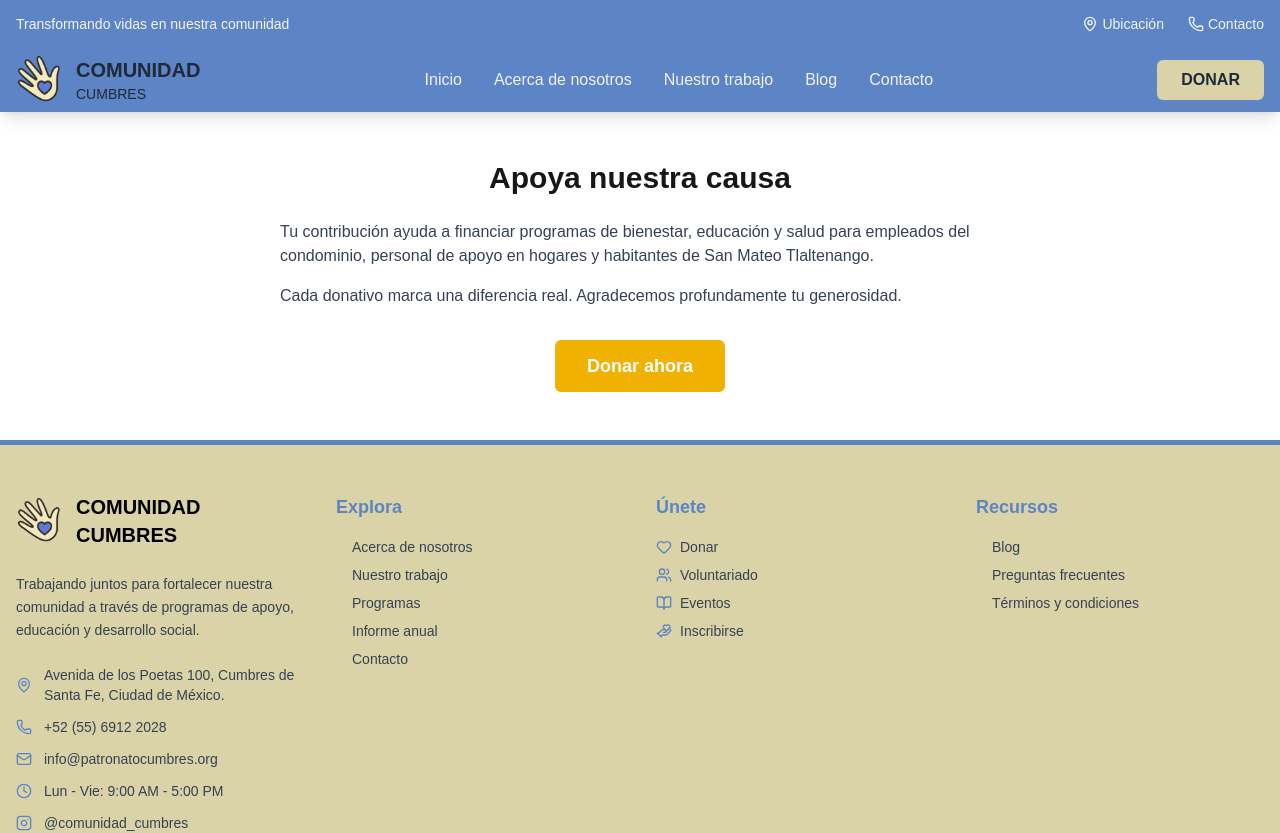
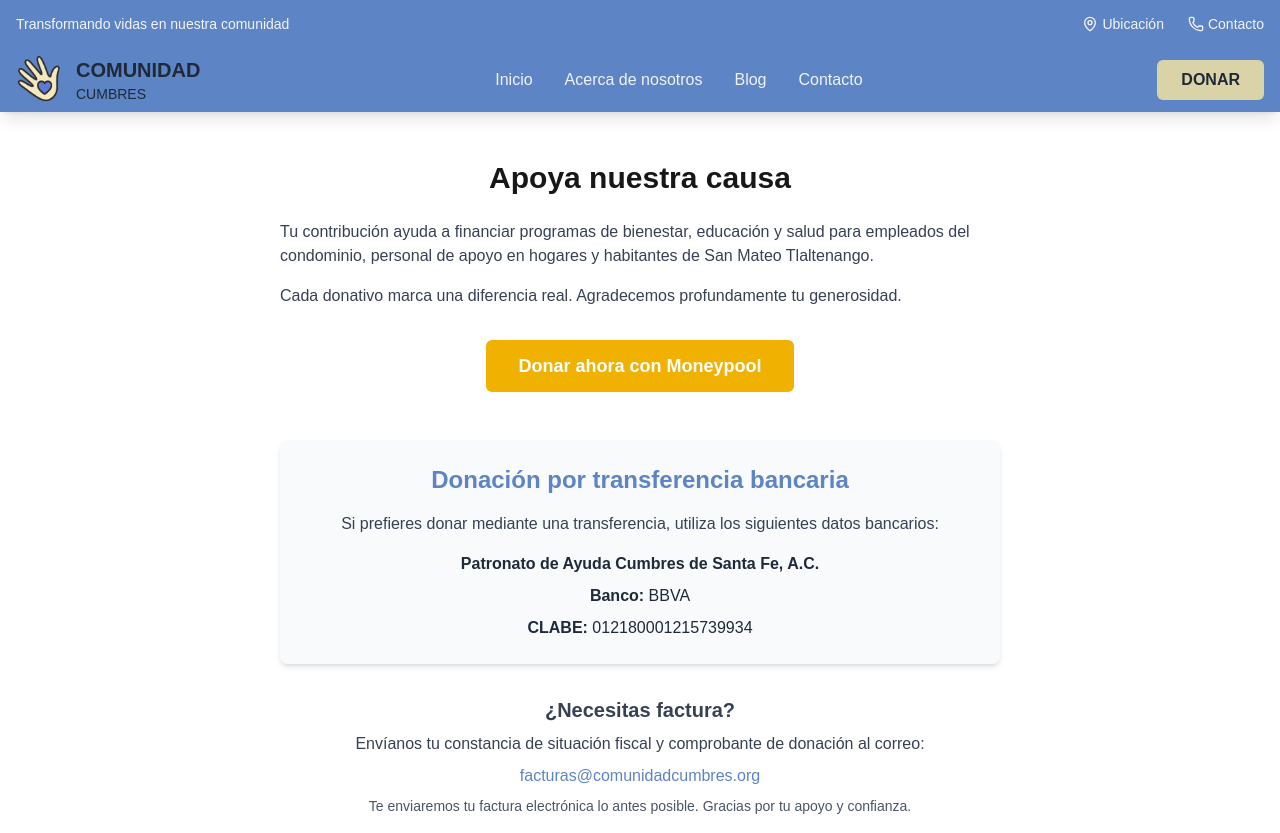
Before and after one commit to sofia-lpz/comunidadcumbres, a Next.js app in the folder nextapp/: page /donar in a window 1280 px wide. Shown: the top 833 px of the page. Built offline with nearby package versions, Linux system fonts and the light colour scheme.

Commit message:
feat: integrar secciones de About y proyectos en página Acerca de Nosotros con estructura profesional

```diff
--- a/nextapp/src/app/acerca-de-nosotros/page.tsx
+++ b/nextapp/src/app/acerca-de-nosotros/page.tsx
@@ -1,15 +1,120 @@
 import AboutText from "@/components/about/AboutText";
 import AreasGrid from "@/components/about/AreasGrid";
+import Image from "next/image";
+import Link from "next/link";
 import Transparency from "@/components/about/Transparency";
 
-const AboutPage = () => {
+type Proyecto = {
+  id: number;
+  title: string;
+  description: string;
+  image: string;
+  href: string;
+};
+
+const proyectos: Proyecto[] = [
+  {
+    id: 1,
+    title: "Apoyo Educativo",
+    description:
+      "Sesiones de tutoría y entrega de útiles escolares para niños de la comunidad.",
+    image: "/images/acerca-de-nosotros/educativo.jpg",
+    href: "/acerca-de-nosotros/apoyo-educativo",
+  },
+  {
+    id: 2,
+    title: "Salud Comunitaria",
+    description:
+      "Jornadas médicas y entrega de insumos básicos para mejorar la salud familiar.",
+    image: "/images/acerca-de-nosotros/salud.jpg",
+    href: "/acerca-de-nosotros/salud",
+  },
+  {
+    id: 3,
+    title: "Reforestación",
+    description:
+      "Plantación de árboles y mantenimiento de áreas verdes para un entorno más limpio.",
+    image: "/images/acerca-de-nosotros/reforestacion.jpg",
+    href: "/acerca-de-nosotros/reforestacion",
+  },
+  {
+    id: 4,
+    title: "Voluntariado",
+    description:
+      "Espacios donde vecinos y colaboradores participan activamente en labores sociales.",
+    image: "/images/acerca-de-nosotros/voluntariado.jpg",
+    href: "/acerca-de-nosotros/voluntariado",
+  },
+  {
+    id: 5,
+    title: "Mejora de Infraestructura",
+    description:
+      "Rehabilitación de espacios comunitarios y reparaciones de mobiliario público.",
+    image: "/images/acerca-de-nosotros/infraestructura.jpg",
+    href: "/acerca-de-nosotros/infraestructura",
+  },
+  {
+    id: 6,
+    title: "Programas Culturales",
+    description:
+      "Talleres de arte, música y deporte para fomentar el desarrollo integral.",
+    image: "/images/acerca-de-nosotros/cultural.jpg",
+    href: "/acerca-de-nosotros/culturales",
+  },
+];
+
+export default function AboutPage() {
   return (
-    <main className="px-6 py-12 space-y-16">
-      <AboutText />
-      <AreasGrid />
-      <Transparency />
+    <main className="flex flex-col">
+      {/* SOBRE EL PATRONATO */}
+      <section className="bg-white">
+        <AboutText />
+      </section>
+
+      {/* ÁREAS DE ACCIÓN */}
+      <section className="bg-gray-50">
+        <AreasGrid />
+      </section>
+
+      {/* PROYECTOS */}
+      <section className="bg-white px-6 py-16 max-w-7xl mx-auto">
+        <h2 className="text-3xl font-bold text-center mb-4">Nuestro trabajo</h2>
+        <p className="text-gray-700 text-center text-lg mb-12">
+          Conoce los programas y proyectos que desarrollamos para fortalecer
+          nuestra comunidad.
+        </p>
+
+        <div className="grid grid-cols-1 sm:grid-cols-2 lg:grid-cols-3 gap-8">
+          {proyectos.map((proy) => (
+            <article
+              key={proy.id}
+              className="flex flex-col bg-white rounded-2xl overflow-hidden shadow-lg hover:shadow-xl transform hover:-translate-y-1 transition p-6"
+            >
+              <div className="relative w-full h-48 mb-4">
+                <Image
+                  src={proy.image}
+                  alt={proy.title}
+                  fill
+                  className="object-cover rounded-lg"
+                />
+              </div>
+              <h3 className="text-xl font-semibold mb-2">{proy.title}</h3>
+              <p className="text-gray-600 flex-grow">{proy.description}</p>
+              <Link
+                href={proy.href}
+                className="mt-4 inline-block text-[#5D84C4] font-medium hover:underline"
+              >
+                Más información
+              </Link>
+            </article>
+          ))}
+        </div>
+      </section>
+
+      {/* TRANSPARENCIA */}
+      <section className="bg-gray-50">
+        <Transparency />
+      </section>
     </main>
   );
-};
-
-export default AboutPage;
+}
--- a/nextapp/src/app/donar/page.tsx
+++ b/nextapp/src/app/donar/page.tsx
@@ -4,6 +4,7 @@ export default function DonarPage() {
       <h1 className="text-3xl font-bold mb-6 text-center">
         Apoya nuestra causa
       </h1>
+
       <p className="text-gray-700 mb-4">
         Tu contribución ayuda a financiar programas de bienestar, educación y
         salud para empleados del condominio, personal de apoyo en hogares y
@@ -15,16 +16,55 @@ export default function DonarPage() {
         generosidad.
       </p>
 
-      <div className="text-center">
+      {/* Opción de donar vía Moneypool */}
+      <div className="text-center mb-12">
         <a
           href="https://www.moneypool.mx/p/Z0Rp5HA"
           target="_blank"
           rel="noopener noreferrer"
           className="inline-block bg-yellow-500 text-white px-8 py-3 rounded-md text-lg font-semibold hover:bg-yellow-600 transition"
         >
-          Donar ahora
+          Donar ahora con Moneypool
         </a>
       </div>
+
+      {/* Opción de transferencia bancaria */}
+      <section className="bg-gray-50 p-6 rounded-lg shadow-md mb-8">
+        <h2 className="text-2xl font-semibold mb-4 text-center text-[#5D84C4]">
+          Donación por transferencia bancaria
+        </h2>
+        <p className="text-gray-700 mb-4 text-center">
+          Si prefieres donar mediante una transferencia, utiliza los siguientes
+          datos bancarios:
+        </p>
+        <div className="text-gray-800 space-y-2 text-center">
+          <p>
+            <strong>Patronato de Ayuda Cumbres de Santa Fe, A.C.</strong>
+          </p>
+          <p>
+            <strong>Banco:</strong> BBVA
+          </p>
+          <p>
+            <strong>CLABE:</strong> 012180001215739934
+          </p>
+        </div>
+      </section>
+
+      {/* Información para facturación */}
+      <section className="text-gray-700 text-center">
+        <h3 className="text-xl font-semibold mb-2">¿Necesitas factura?</h3>
+        <p className="mb-2">
+          Envíanos tu constancia de situación fiscal y comprobante de donación
+          al correo:
+        </p>
+        <p className="font-medium text-[#5D84C4]">
+          facturas@comunidadcumbres.org
+        </p>
+        <p className="text-sm text-gray-600 mt-2">
+          Te enviaremos tu factura electrónica lo antes posible. Gracias por tu
+          apoyo y confianza.
+        </p>
+      </section>
     </main>
   );
 }
--- a/nextapp/src/app/proyectos/page.tsx
+++ /dev/null
@@ -1,99 +0,0 @@
-import Image from "next/image";
-import Link from "next/link";
-
-type Proyecto = {
-  id: number;
-  title: string;
-  description: string;
-  image: string;
-  href: string;
-};
-
-const proyectos: Proyecto[] = [
-  {
-    id: 1,
-    title: "Apoyo Educativo",
-    description:
-      "Sesiones de tutoría y entrega de útiles escolares para niños de la comunidad.",
-    image: "/images/proyectos/educativo.jpg",
-    href: "/proyectos/apoyo-educativo",
-  },
-  {
-    id: 2,
-    title: "Salud Comunitaria",
-    description:
-      "Jornadas médicas y entrega de insumos básicos para mejorar la salud familiar.",
-    image: "/images/proyectos/salud.jpg",
-    href: "/proyectos/salud",
-  },
-  {
-    id: 3,
-    title: "Reforestación",
-    description:
-      "Plantación de árboles y mantenimiento de áreas verdes para un entorno más limpio.",
-    image: "/images/proyectos/reforestacion.jpg",
-    href: "/proyectos/reforestacion",
-  },
-  {
-    id: 4,
-    title: "Voluntariado",
-    description:
-      "Espacios donde vecinos y colaboradores participan activamente en labores sociales.",
-    image: "/images/proyectos/voluntariado.jpg",
-    href: "/proyectos/voluntariado",
-  },
-  {
-    id: 5,
-    title: "Mejora de Infraestructura",
-    description:
-      "Rehabilitación de espacios comunitarios y reparaciones de mobiliario público.",
-    image: "/images/proyectos/infraestructura.jpg",
-    href: "/proyectos/infraestructura",
-  },
-  {
-    id: 6,
-    title: "Programas Culturales",
-    description:
-      "Talleres de arte, música y deporte para fomentar el desarrollo integral.",
-    image: "/images/proyectos/cultural.jpg",
-    href: "/proyectos/culturales",
-  },
-];
-
-export default function ProyectosPage() {
-  return (
-    <main className="px-6 py-12 max-w-7xl mx-auto">
-      <h1 className="text-4xl font-bold text-center mb-4">Nuestro trabajo</h1>
-      <p className="text-gray-700 text-center text-lg mb-12">
-        Conoce los programas y proyectos que desarrollamos para fortalecer
-        nuestra comunidad.
-      </p>
-
-      <div className="grid grid-cols-1 sm:grid-cols-2 lg:grid-cols-3 gap-8">
-        {proyectos.map((proy) => (
-          <article
-            key={proy.id}
-            className="flex flex-col bg-white rounded-2xl overflow-hidden shadow-lg hover:shadow-xl transform hover:-translate-y-1 transition p-6"
-          >
-            <div className="relative w-full h-48 mb-4">
-              <Image
-                src={proy.image}
-                alt={proy.title}
-                fill
-                className="object-cover rounded-lg"
-              />
-            </div>
-            <h3 className="text-xl font-semibold mb-2">{proy.title}</h3>
-            <p className="text-gray-600 flex-grow">{proy.description}</p>
-            <Link
-              href={proy.href}
-              className="mt-4 inline-block text-[#5D84C4] font-medium hover:underline"
-            >
-              Más información
-            </Link>
-          </article>
-        ))}
-      </div>
-    </main>
-  );
-}
--- a/nextapp/src/components/layout/NavBar.tsx
+++ b/nextapp/src/components/layout/NavBar.tsx
@@ -31,7 +31,6 @@ export default function NavBar(): JSX.Element {
   const mainMenuItems: MenuItem[] = [
     { name: "Inicio", href: "/" },
     { name: "Acerca de nosotros", href: "/acerca-de-nosotros" },
-    { name: "Nuestro trabajo", href: "/proyectos" },
     { name: "Blog", href: "/blog" },
     { name: "Contacto", href: "/contacto" },
   ];
```
Also changed, not shown: nextapp/src/app/acerca-de-nosotros/apoyo-educativo/page.tsx (renamed from nextapp/src/app/proyectos/apoyo-educativo/page.tsx), nextapp/src/app/acerca-de-nosotros/culturales/page.tsx (renamed from nextapp/src/app/proyectos/culturales/page.tsx), nextapp/src/app/acerca-de-nosotros/infraestructura/page.tsx (renamed from nextapp/src/app/proyectos/infraestructura/page.tsx), nextapp/src/app/acerca-de-nosotros/reforestacion/page.tsx (renamed from nextapp/src/app/proyectos/reforestacion/page.tsx), nextapp/src/app/acerca-de-nosotros/salud/page.tsx (renamed from nextapp/src/app/proyectos/salud/page.tsx), nextapp/src/app/acerca-de-nosotros/voluntariado/page.tsx (renamed from nextapp/src/app/proyectos/voluntariado/page.tsx).
